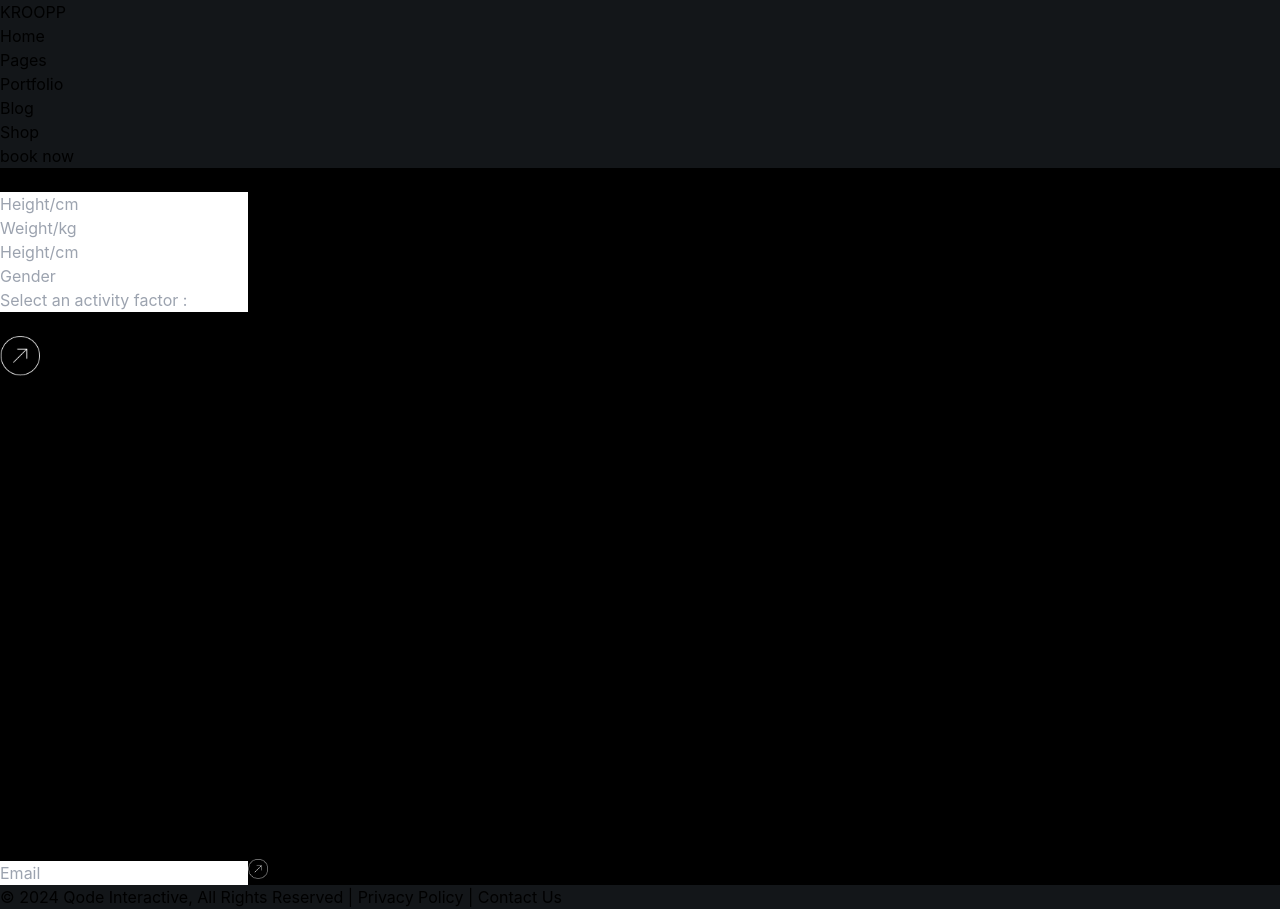
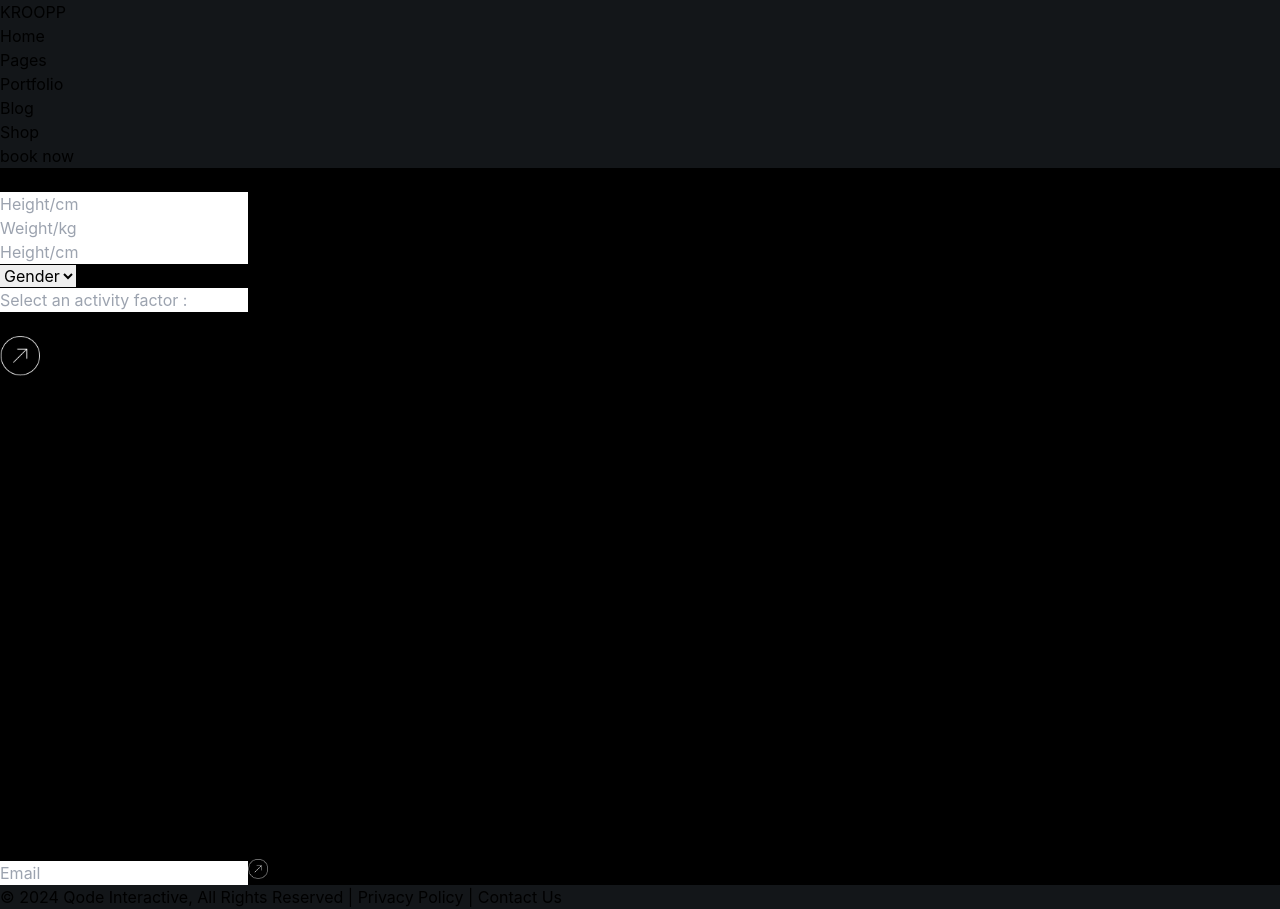
Before and after one commit to teshankalhara/CrossFit_React_TS_Frontend, a React (Vite) app: page / in a window 1280 px wide. Built offline with nearby package versions, Linux system fonts and the light colour scheme.

Commit message:
inputType box

```diff
--- a/src/components/InputType/InputType.tsx
+++ b/src/components/InputType/InputType.tsx
@@ -16,8 +16,13 @@ const InputType = () => {
                         <input type="text" className=" bg-black w-[200px] h-[40px] border text-sm border-slate-300 rounded-full pl-5 p-2 placeholder:text-white" placeholder="Height/cm" />
                     </div>
                     <div>
-                        <input type="text" className="ml-2 bg-black w-[200px] h-[40px] border text-sm border-slate-300 rounded-full pl-5 p-2 placeholder:text-white" placeholder="Gender" />
-                    </div>
+    <select className="ml-2 bg-black w-[200px] h-[40px] border text-sm border-slate-300 rounded-full pl-5 p-2 text-white">
+        <option value="" disabled selected>Gender</option>
+        <option value="male">Male</option>
+        <option value="female">Female</option>
+        <option value="other">Other</option>
+    </select>
+</div>
                 </div>
                 <div className="flex mt-2">
                     <div>
```
